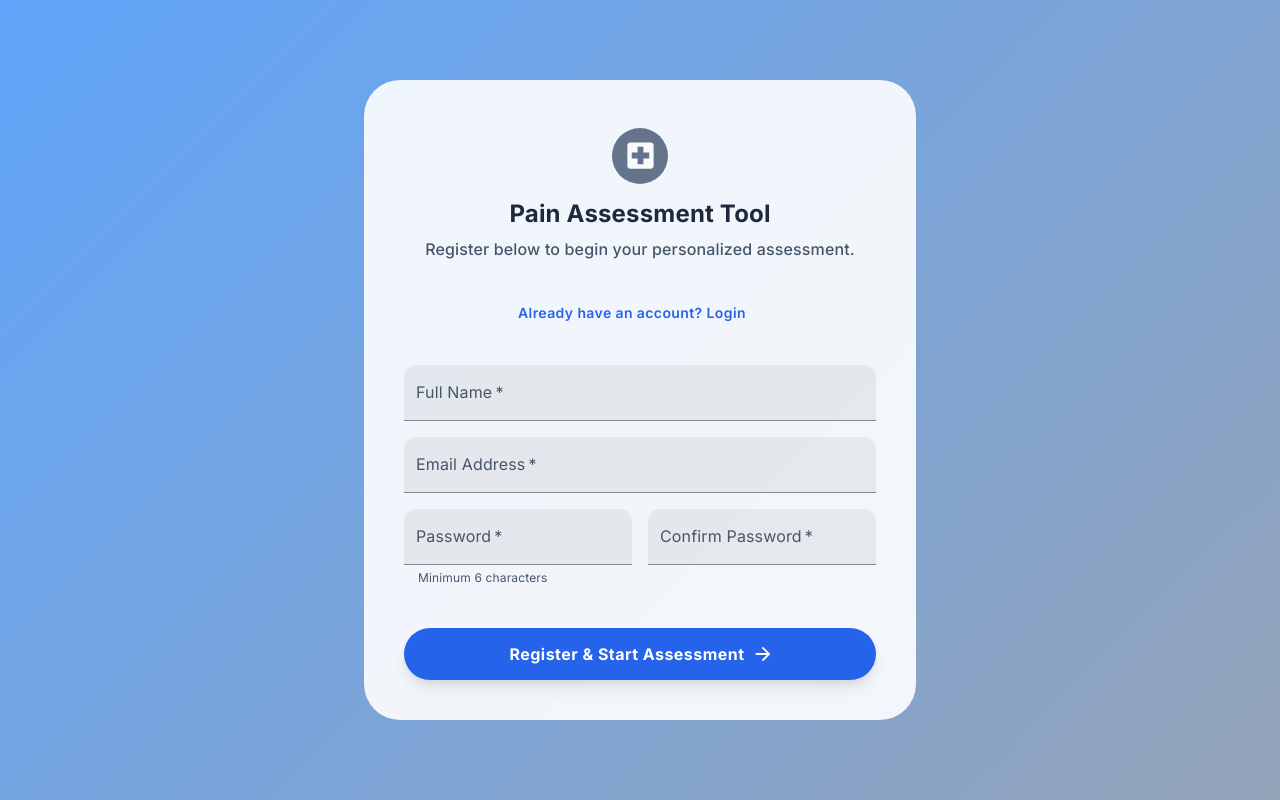
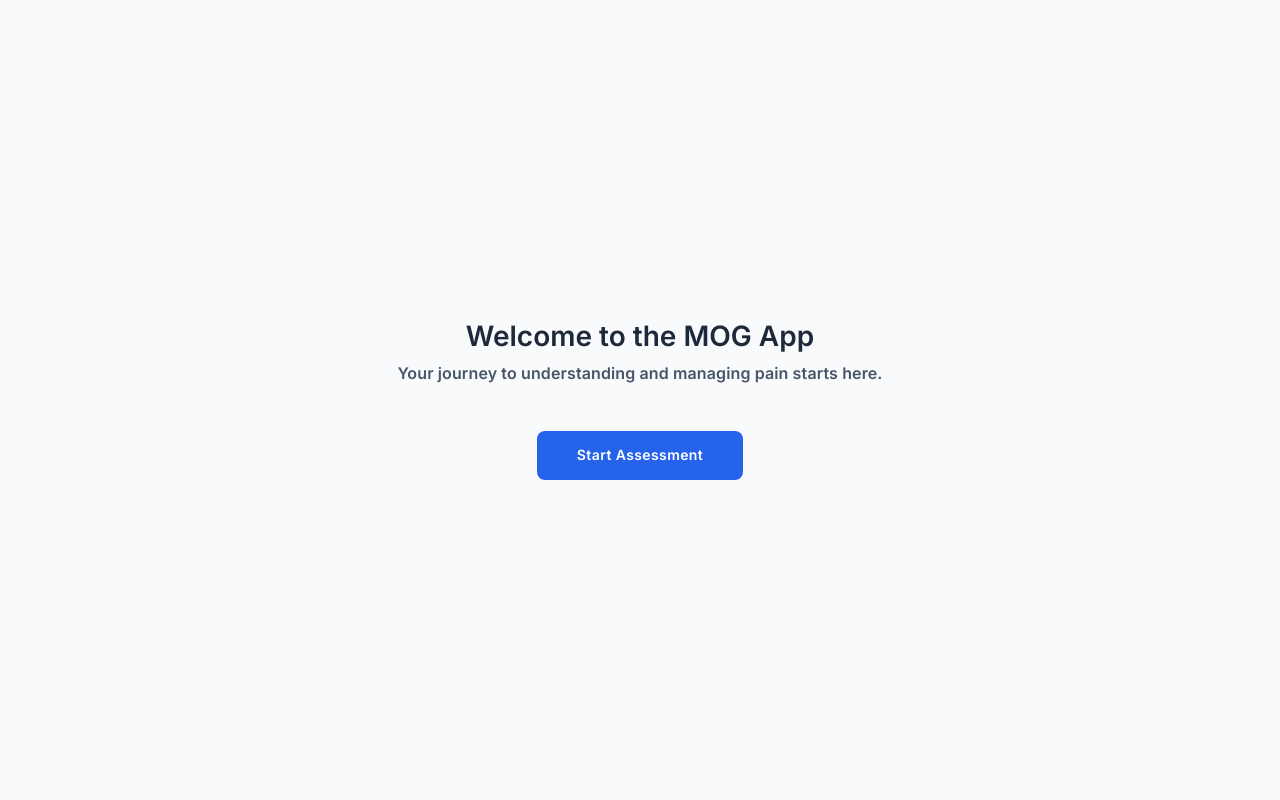
Before and after one commit to radion-x/mog-webapp-blue-imac, a React (Create React App) app in the folder client/: page / in a window 1280 px wide. Built offline with nearby package versions, Linux system fonts and the light colour scheme; no server answers.

Commit message:
Created a separate Home page with its own layout and structure to improve navigation and page organisation

```diff
--- a/client/src/App.js
+++ b/client/src/App.js
@@ -4,6 +4,7 @@ import { ThemeProvider } from '@mui/material/styles';
 import { CacheProvider } from '@emotion/react';
 import createCache from '@emotion/cache';
 import CssBaseline from '@mui/material/CssBaseline';
+import HomePage from './pages/HomePage'; // Import the new HomePage
 import IntroPage from './pages/IntroPage';
 import PainAssessment from './pages/PainAssessment';
 import TreatmentHistoryPage from './pages/TreatmentHistoryPage';
@@ -32,6 +33,10 @@ const cache = createCache({
 const router = createBrowserRouter([
   {
     path: '/',
+    element: <HomePage />, // Use HomePage for the root path
+  },
+  {
+    path: '/intro', // Move IntroPage to /intro
     element: <IntroPage />,
   },
   {
--- /dev/null
+++ b/client/src/pages/HomePage.js
@@ -0,0 +1,34 @@
+import React from 'react';
+import { Box, Typography, Button } from '@mui/material';
+import { Link } from 'react-router-dom';
+
+function HomePage() {
+  return (
+    <Box sx={{
+      display: 'flex',
+      flexDirection: 'column',
+      alignItems: 'center',
+      justifyContent: 'center',
+      minHeight: '100vh',
+      p: 3,
+      textAlign: 'center'
+    }}>
+      <Typography variant="h3" gutterBottom>
+        Welcome to the MOG App
+      </Typography>
+      <Typography variant="h6" color="text.secondary" paragraph>
+        Your journey to understanding and managing pain starts here.
+      </Typography>
+      <Button
+        variant="contained"
+        component={Link}
+        to="/intro" // Link to the original intro page, now at /intro
+        sx={{ mt: 4, px: 5, py: 1.5 }}
+      >
+        Start Assessment
+      </Button>
+    </Box>
+  );
+}
+
+export default HomePage;
```
